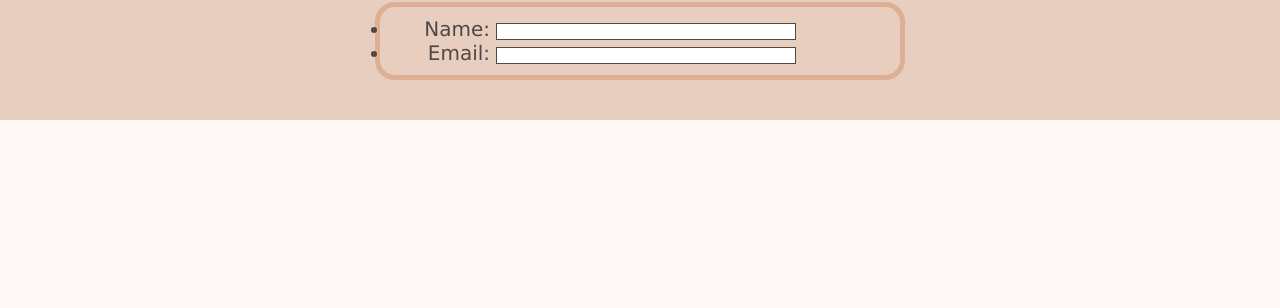
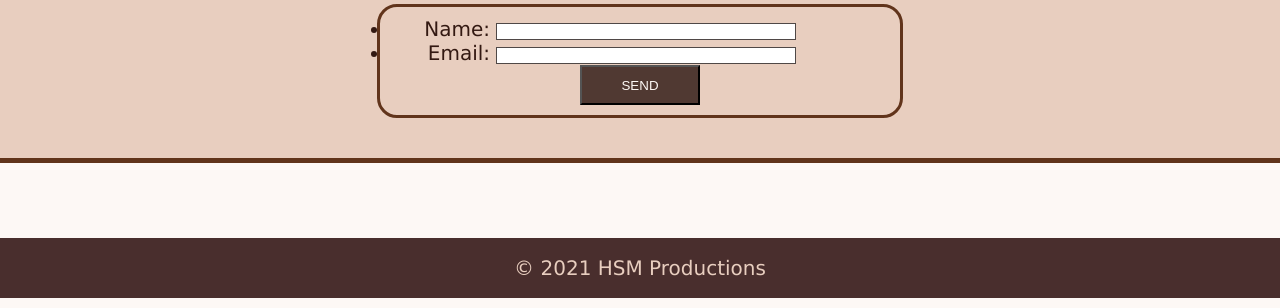
Before and after one commit to hmughal71/mini-project, a plain HTML site: page index.html in a window 1280 px wide. Shown: the part 492-800 px from the top of the page. Drawn offline with Linux system fonts and the light colour scheme.

Commit message:
fixed footer text and text colour and send button

```diff
--- a/assets/css/style.css
+++ b/assets/css/style.css
@@ -8,7 +8,7 @@ body{
   font-family: Verdana, Geneva, Tahoma, sans-serif;
   font-size: 20px;
   background-color: #fdf8f5;
-  color: #4f4846;
+  color: #331912;
 }
 
 h1,
@@ -35,7 +35,8 @@ footer {
   height: 60px;
   width: 100%;
   line-height: 60px;
-  background-color: #266150;
+  background-color: #492e2d;
+  color: #e8cebf;
 }
 
 header {
@@ -62,7 +63,8 @@ img {
 section {
   margin-bottom: 0;
   padding: 20px 10px 40px 10px;
-  border-top: 3px solid #ddaf94;
+  border-top: 5px solid #61341b;
+  border-bottom: 5px solid #61341b;
   background-color: #e8cebf;
 }
 
@@ -70,7 +72,7 @@ form {
   margin: 0 auto;
   width: 500px;
   padding: 10px;
-  border: 5px solid #ddaf94;
+  border: 3px solid #61341b;
   border-radius: 20px;
 }
 
@@ -94,7 +96,7 @@ textarea {
 button {
   height: 40px;
   width: 120px;
-  background-color: #4f4846;
+  background-color: #503932;
   color: #fdf8f5;
 }
 
--- a/index.html
+++ b/index.html
@@ -18,8 +18,6 @@
             </ul>
         </nav>
     </header>
-        </body>
-
 
     <main>
         <h1 class="text-center">My New Website</h1>
@@ -40,8 +38,19 @@
                             <input type="text" id="email" name="User Email">
                         </li>
                     </ul>
+                    <div class="text-center">
+                        <button type="sbmit">SEND</button>
+                    </div>
                 </form>
             </section>
 
         </main>
+
+        <footer class="text-center">
+
+            © 2021 HSM Productions
+
+        </footer>
+
+    </body>
     </html>
```
